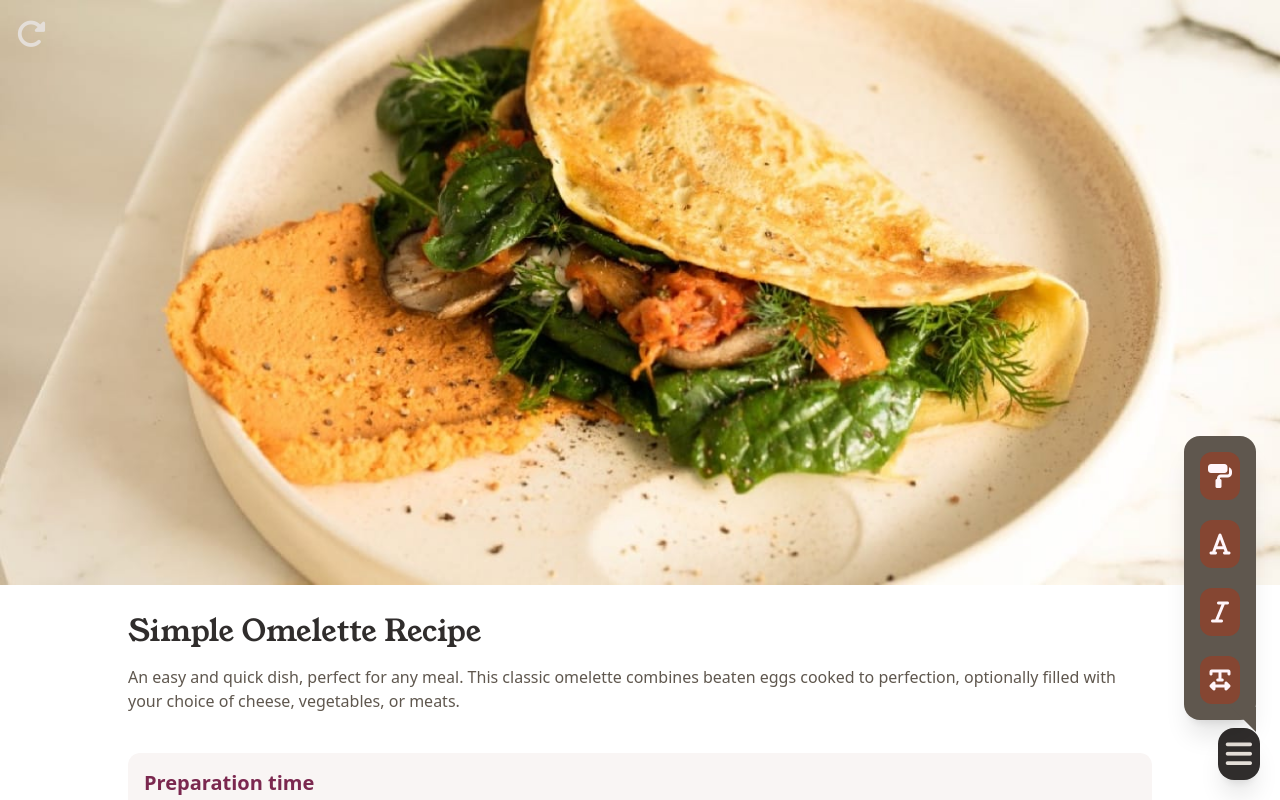
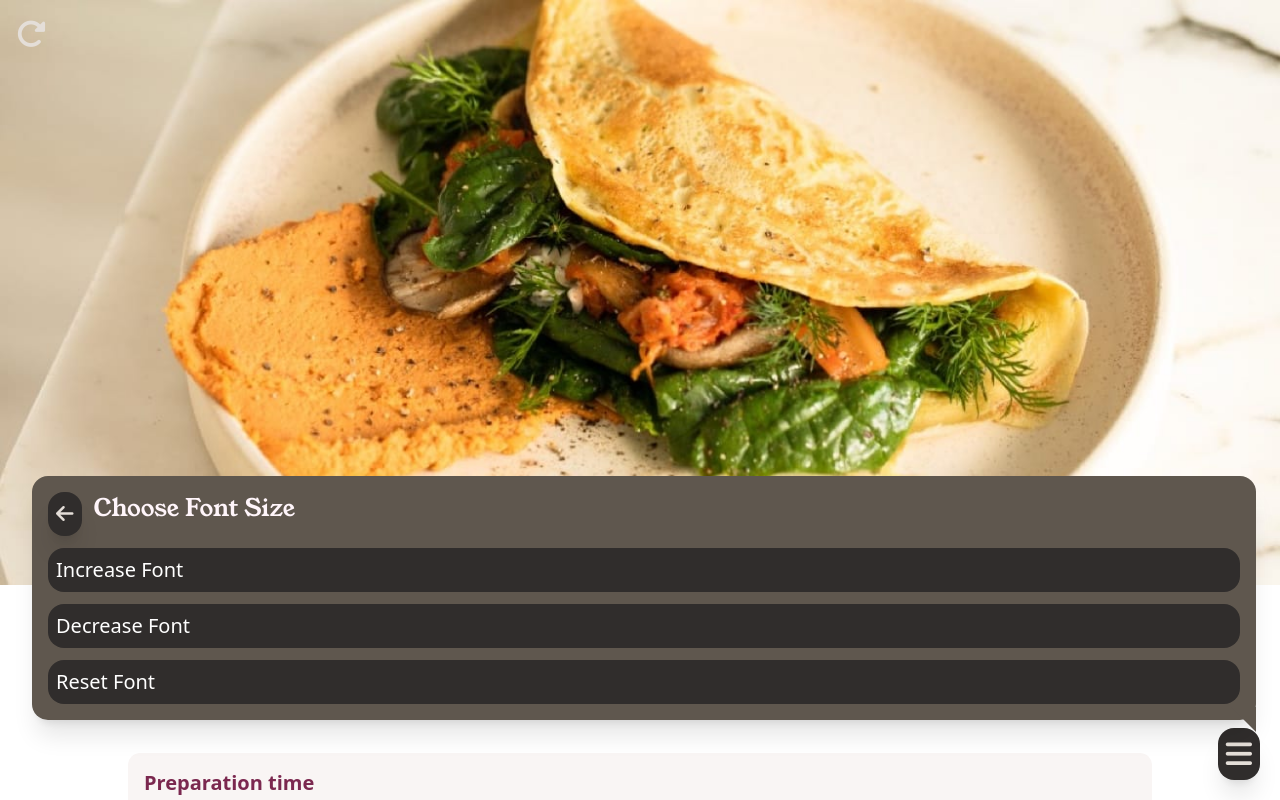
Before and after one commit to mauriciompf/recipe-page, a website built with Vite: page index.html in a window 1280 px wide. Both pictures are taken after a click on the button 1220 px from the left and 544 px from the top of the page. Shown: the top 800 px of the page. Built offline with nearby package versions, Linux system fonts and the light colour scheme.

Commit message:
Update file

```diff
--- a/index.html
+++ b/index.html
@@ -63,7 +63,9 @@
           <div
             class="z-10 menu shadow-xl fixed bg-neutral-wenge-brown right-6 bottom-20 p-4 rounded-2xl before:absolute before:w-6 before:aspect-video before:-bottom-[.75rem] before:right-0 before:border-l-[25px] before:border-l-transparent before:border-t-[25px] before:border-t-neutral-wenge-brown before:border-r-transparent"
           >
-            <div class="palete hidden">
+            <!-- Boxes -->
+
+            <div class="palete boxes hidden">
               <div class="flex gap-3">
                 <button
                   class="btn-close-menu shadow-xl btn-open-menu bg-neutral-dark-charcoal p-2 rounded-2xl grid place-items-center"
@@ -100,6 +102,40 @@
               </ul>
             </div>
 
+            <div class="font-size boxes hidden">
+              <div class="flex gap-3">
+                <button
+                  class="btn-close-menu shadow-xl btn-open-menu bg-neutral-dark-charcoal p-2 rounded-2xl grid place-items-center"
+                >
+                  <i
+                    class="text-neutral-light-grey text-xl fa-solid fa-arrow-left"
+                  ></i>
+                </button>
+                <h3 class="font-young-serif text-2xl text-neutral-rose-white">
+                  Choose Font Size
+                </h3>
+              </div>
+              <ul class="grid gap-3 mt-3">
+                <li
+                  class="flex gap-3 text-white bg-neutral-dark-charcoal rounded-2xl p-2 text-xl"
+                >
+                  <span>Increase Font</span>
+                </li>
+                <li
+                  class="flex gap-3 text-white bg-neutral-dark-charcoal rounded-2xl p-2 text-xl"
+                >
+                  <span>Decrease Font</span>
+                </li>
+                <li
+                  class="flex gap-3 text-white bg-neutral-dark-charcoal rounded-2xl p-2 text-xl"
+                >
+                  <span>Reset Font</span>
+                </li>
+              </ul>
+            </div>
+
+            <!-- Buttons -->
+
             <div class="grid gap-5">
               <button
                 class="btn-setting btn-open-palete p-2 rounded-xl grid place-items-center bg-primary-nutmeg"
@@ -110,20 +146,12 @@
               </button>
 
               <button
-                class="btn-setting p-2 rounded-xl grid place-items-center bg-primary-nutmeg"
+                class="btn-setting btn-open-font-size p-2 rounded-xl grid place-items-center bg-primary-nutmeg"
               >
                 <i
                   class="text-neutral-rose-white text-2xl fa-solid fa-font"
                 ></i>
               </button>
-
-              <!-- <button
-                class="p-2 rounded-xl grid place-items-center bg-primary-nutmeg"
-              >
-                <i
-                  class="text-neutral-rose-white text-2xl fa-solid fa-paint-roller"
-                ></i>
-              </button> -->
 
               <button
                 class="btn-setting p-2 rounded-xl grid place-items-center bg-primary-nutmeg"
@@ -132,14 +160,6 @@
                   class="text-neutral-rose-white text-2xl fa-solid fa-italic"
                 ></i>
               </button>
-
-              <!-- <button
-                class="p-2 rounded-xl grid place-items-center bg-primary-nutmeg"
-              >
-                <i
-                  class="text-neutral-rose-white text-2xl fa-solid fa-paint-roller"
-                ></i>
-              </button> -->
 
               <button
                 class="btn-setting p-2 rounded-xl grid place-items-center bg-primary-nutmeg"
--- a/src/ts/menu.ts
+++ b/src/ts/menu.ts
@@ -2,30 +2,52 @@ import { getElement } from "./getElement";
 
 export const btnOpenMenu = getElement<HTMLButtonElement>(".btn-open-menu");
 const menuBox = getElement<HTMLDivElement>(".menu");
+
+const boxes = document.querySelectorAll<HTMLDivElement>(".boxes");
+
 const btnOpenPalete = getElement<HTMLButtonElement>(".btn-open-palete");
 const paleteBox = getElement<HTMLDivElement>(".palete");
+
+const fontSizeBox = getElement<HTMLDivElement>(".font-size");
+const btnOpenFontSize = getElement<HTMLButtonElement>(".btn-open-font-size");
+
 const settingButtons =
   document.querySelectorAll<HTMLButtonElement>(".btn-setting");
-const btnCloseMenu = getElement<HTMLButtonElement>(".btn-close-menu");
+const btnCloseBoxes =
+  document.querySelectorAll<HTMLButtonElement>(".btn-close-menu");
 
 btnOpenMenu.addEventListener("click", () => {
   menuBox.classList.toggle("hidden");
+});
+
+btnCloseBoxes.forEach((btn) => {
+  btn.addEventListener("click", () => {
+    toggleSettingsButtons();
+
+    boxes.forEach((box) => {
+      box.classList.add("hidden");
+    });
+
+    menuBox.classList.remove("left-8");
+  });
 });
 
 btnOpenPalete.addEventListener("click", () => {
   paleteBox.classList.toggle("hidden");
   menuBox.classList.add("left-8");
 
-  settingButtons.forEach((btn) => {
-    btn.classList.add("hidden");
-  });
+  toggleSettingsButtons();
 });
 
-btnCloseMenu.addEventListener("click", () => {
+btnOpenFontSize.addEventListener("click", () => {
+  fontSizeBox.classList.toggle("hidden");
+  menuBox.classList.add("left-8");
+
+  toggleSettingsButtons();
+});
+
+const toggleSettingsButtons = () => {
   settingButtons.forEach((btn) => {
-    btn.classList.remove("hidden");
+    btn.classList.toggle("hidden");
   });
-
-  paleteBox.classList.toggle("hidden");
-  menuBox.classList.remove("left-8");
-});
+};
```
